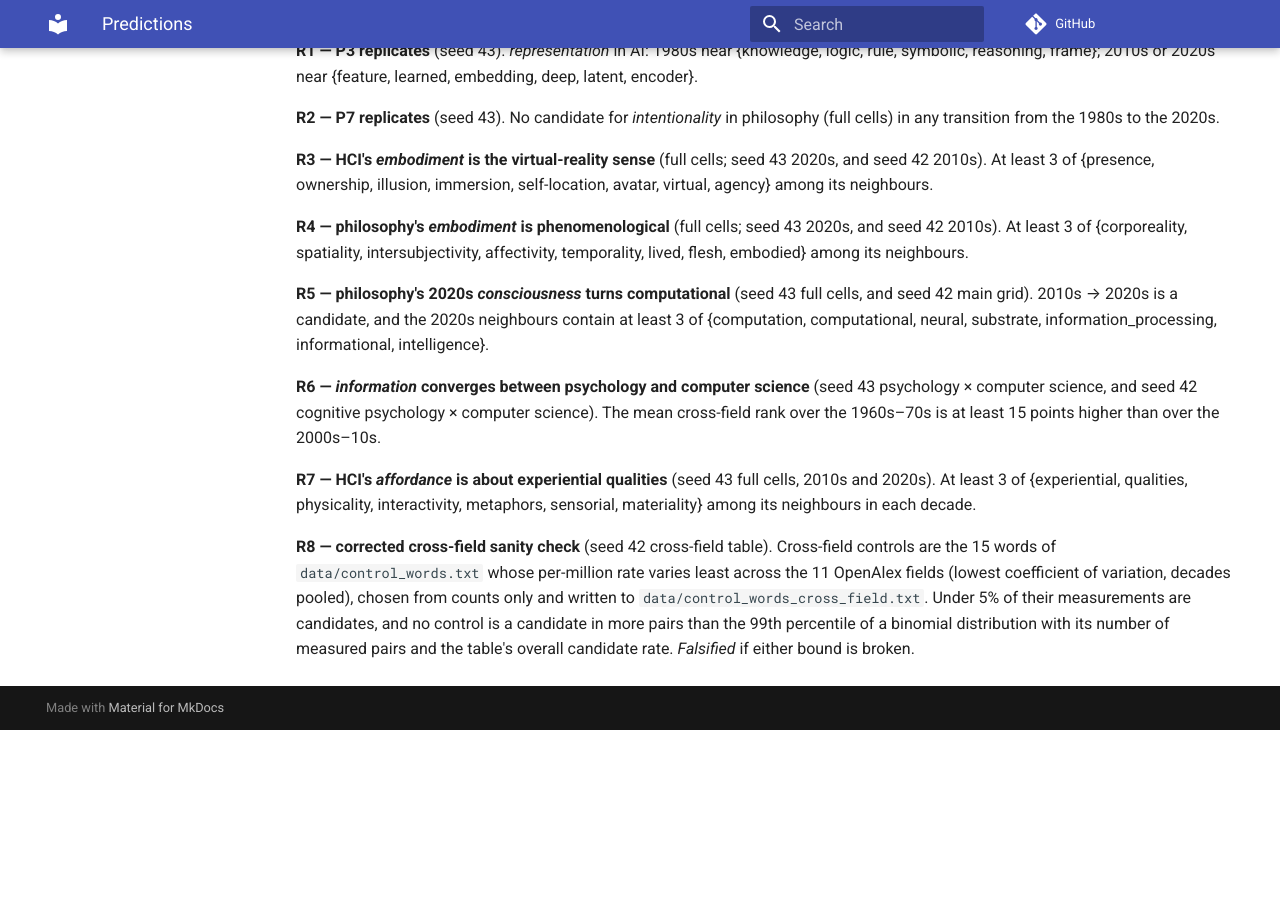
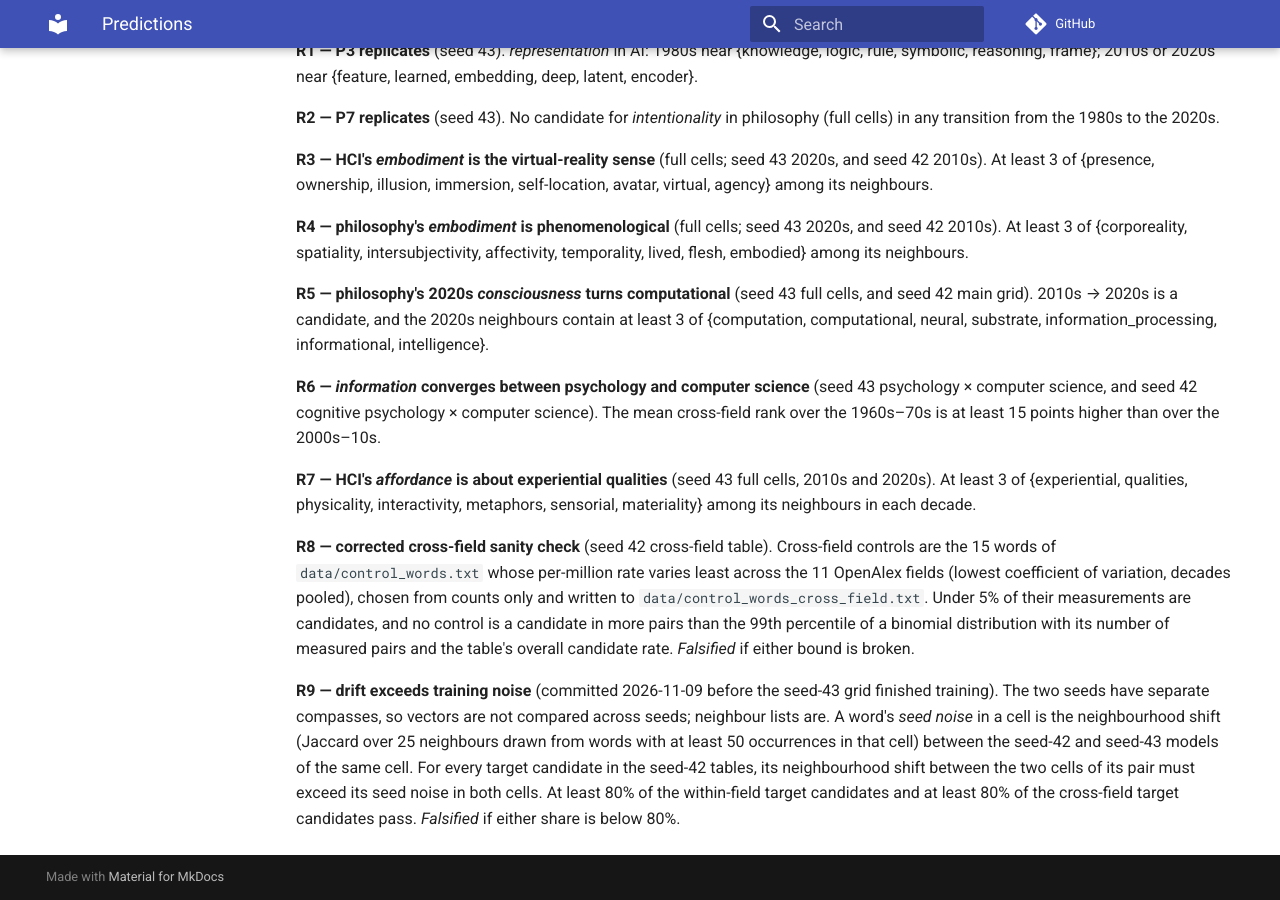
Before and after one commit to Dovalization/interpretant, an MkDocs documentation site: the page built from docs/predictions.md, in a window 1280 px wide and 900 px high, scrolled down 3044 px. Built offline with MkDocs 1.6.1 and Material for MkDocs 9.7.7, drawn with Linux system fonts in a browser that asks for light colours; comment, search, counter and statistics services are not loaded; before the commit the page ends 3774 px from its top, so only the background shows below that.

Commit message:
docs: prediction R9, drift against seed-to-seed training noise
Committed before the seed-43 grid finished training. Target candidates must change more
between their two cells than their neighbourhoods change between two trainings of the same
cell, for at least 80% of candidates in each table.

```diff
--- a/docs/predictions.md
+++ b/docs/predictions.md
@@ -154,3 +154,12 @@ only and written to `data/control_words_cross_field.txt`. Under 5% of their meas
 are candidates, and no control is a candidate in more pairs than the 99th percentile of a
 binomial distribution with its number of measured pairs and the table's overall candidate
 rate. *Falsified* if either bound is broken.
+
+**R9 — drift exceeds training noise** (committed 2026-11-09 before the seed-43 grid finished
+training). The two seeds have separate compasses, so vectors are not compared across seeds;
+neighbour lists are. A word's *seed noise* in a cell is the neighbourhood shift (Jaccard over
+25 neighbours drawn from words with at least 50 occurrences in that cell) between the seed-42
+and seed-43 models of the same cell. For every target candidate in the seed-42 tables, its
+neighbourhood shift between the two cells of its pair must exceed its seed noise in both
+cells. At least 80% of the within-field target candidates and at least 80% of the
+cross-field target candidates pass. *Falsified* if either share is below 80%.
```
